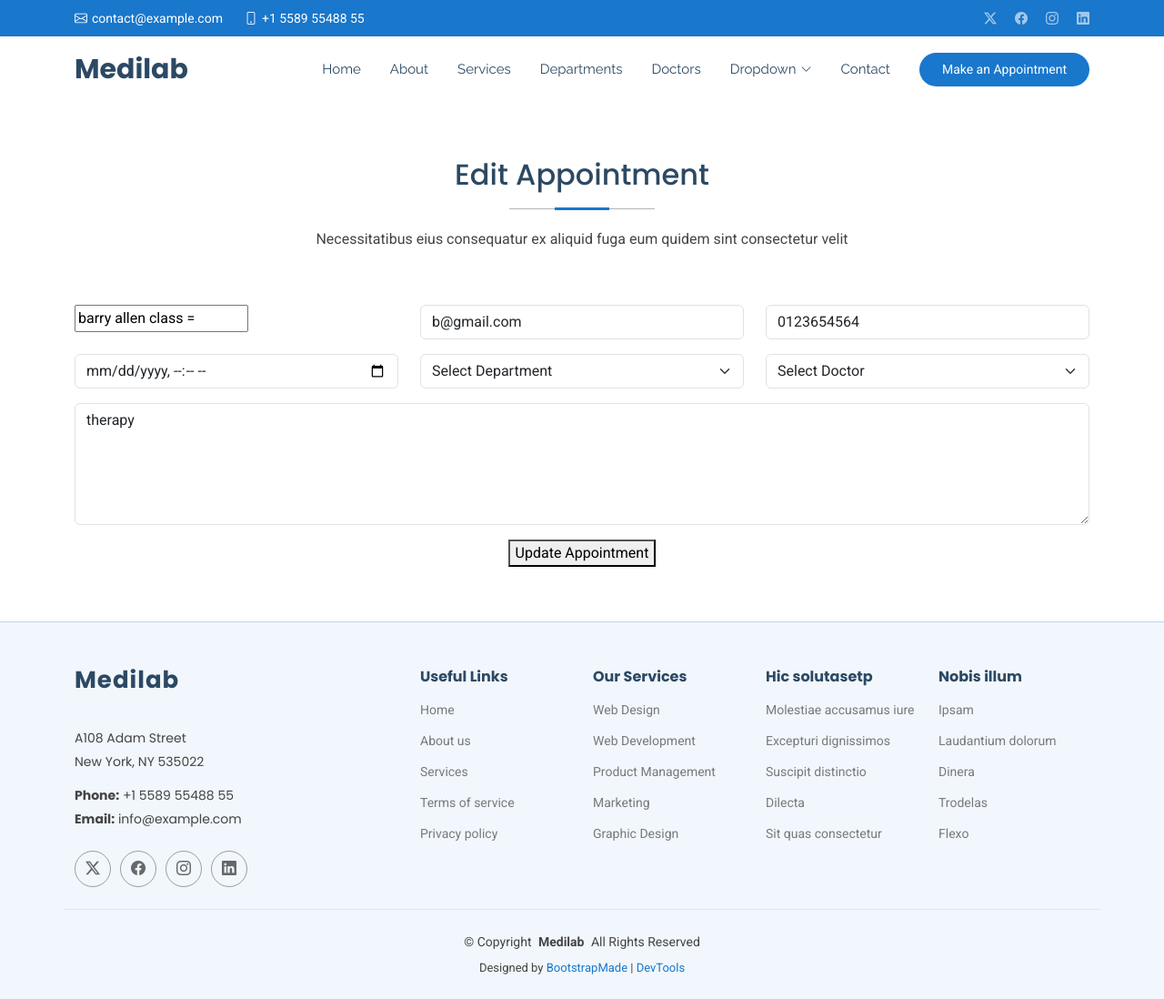
After one commit to kimanibryan04-del/healthbridge, a Django app: page /edit/7/ in a window 1280 px wide. The commit adds this page. Shown: the whole page at 91% size. Run offline with Django 5.2, Linux system fonts and the light colour scheme; data comes from the database, SQL or seed files in the repository; both versions use the stored data as it was after the commit; some libraries are stand-ins or nearby versions.

Commit message:
new commit

```diff
--- a/healthapp/urls.py
+++ b/healthapp/urls.py
@@ -10,4 +10,6 @@ urlpatterns = [
     path('about/', views.about, name='about'),
     path('appointment/', views.appointment, name='appointment'),
     path('show/', views.show, name='show'),
+    path('delete/<int:id>/', views.delete),
+    path('edit/<int:id>/', views.edit),
 ]
--- a/healthapp/views.py
+++ b/healthapp/views.py
@@ -1,5 +1,6 @@
-from django.shortcuts import render
+from django.shortcuts import render,redirect, get_object_or_404
 from healthapp.models import *
+
 
 # Create your views here.
 def home(request):
@@ -30,3 +31,26 @@ def appointment(request):
 def show(request):
     allappointment = Myappointment.objects.all()
     return render(request, 'show.html',{'allappointment':allappointment})
+
+def delete(request, id):
+    deleteappointment = Myappointment.objects.get(id=id)
+    deleteappointment.delete()
+    return redirect( '/show')
+
+def edit(request, id):
+    editappointment = get_object_or_404(Myappointment, id=id)
+
+    if request.method =='POST':
+        editappointment.name = request.POST.get('name')
+        editappointment.email = request.POST.get('email')
+        editappointment.phone = request.POST.get('phone')
+        editappointment.datetime = request.POST.get('date')
+        editappointment.department = request.POST.get('department')
+        editappointment.doctor = request.POST.get('doctor')
+        editappointment.message = request.POST.get('message')
+
+        editappointment.save()
+        return redirect('/show')
+
+    else:
+        return render(request, 'edit.html', {'editappointment': editappointment})
--- /dev/null
+++ b/templates/edit.html
@@ -0,0 +1,65 @@
+{% extends 'starter-page.html' %}
+{% load static %}
+
+{% block content %}
+        <!-- Appointment Section -->
+    <section id="appointment" class="appointment section">
+
+      <!-- Section Title -->
+      <div class="container section-title" data-aos="fade-up">
+        <h2>Edit Appointment</h2>
+        <p>Necessitatibus eius consequatur ex aliquid fuga eum quidem sint consectetur velit</p>
+      </div><!-- End Section Title -->
+
+      <div class="container" data-aos="fade-up" data-aos-delay="100">
+
+        <form method="post" >
+            {% csrf_token %}
+          <div class="row">
+            <div class="col-md-4 form-group">
+              <input type="text" value="{{ editappointment.name }} class = "form-control" name="name" id="name" placeholder="Your Name" required="">
+            </div>
+            <div class="col-md-4 form-group mt-3 mt-md-0">
+              <input type="email" value="{{ editappointment.email}}" class="form-control" name="email" id="email" placeholder="Your Email" required="">
+            </div>
+            <div class="col-md-4 form-group mt-3 mt-md-0">
+              <input type="tel" value="{{ editappointment.phone }}" class="form-control" name="phone" id="phone" placeholder="Your Phone" required="">
+            </div>
+          </div>
+          <div class="row">
+            <div class="col-md-4 form-group mt-3">
+              <input type="datetime-local" name="date" class="form-control datepicker" id="date" placeholder="Appointment Date" required="">
+            </div>
+            <div class="col-md-4 form-group mt-3">
+              <select name="department" id="department" class="form-select" required="">
+                <option value="">Select Department</option>
+                <option value="Department 1">Department 1</option>
+                <option value="Department 2">Department 2</option>
+                <option value="Department 3">Department 3</option>
+              </select>
+            </div>
+            <div class="col-md-4 form-group mt-3">
+              <select name="doctor" id="doctor" class="form-select" required="">
+                <option value="">Select Doctor</option>
+                <option value="Doctor 1">Doctor 1</option>
+                <option value="Doctor 2">Doctor 2</option>
+                <option value="Doctor 3">Doctor 3</option>
+              </select>
+            </div>
+          </div>
+
+          <div class="form-group mt-3">
+            <textarea class="form-control" name="message" rows="5" placeholder="Message (Optional)">{{editappointment.message}}</textarea>
+          </div>
+          <div class="mt-3">
+            <div class="error-message"></div>
+            <div class="text-center"><button type="submit">Update Appointment</button></div>
+          </div>
+        </form>
+
+      </div>
+
+    </section><!-- /Appointment Section -->
+
+
+     {% endblock %}
```
Also changed, not shown: templates/show.html (+8 -0 lines), db.sqlite3.
